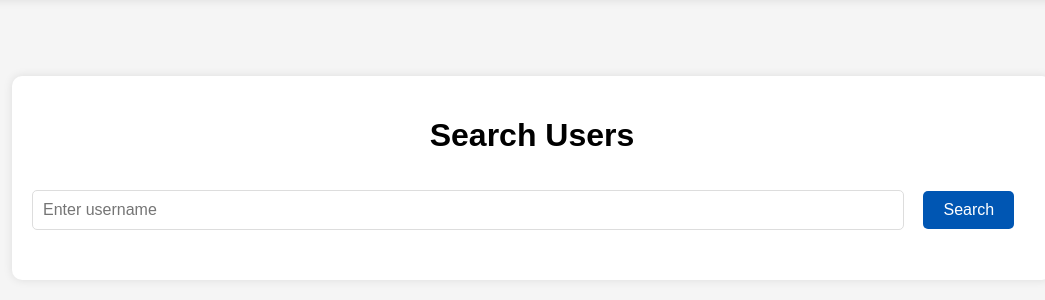
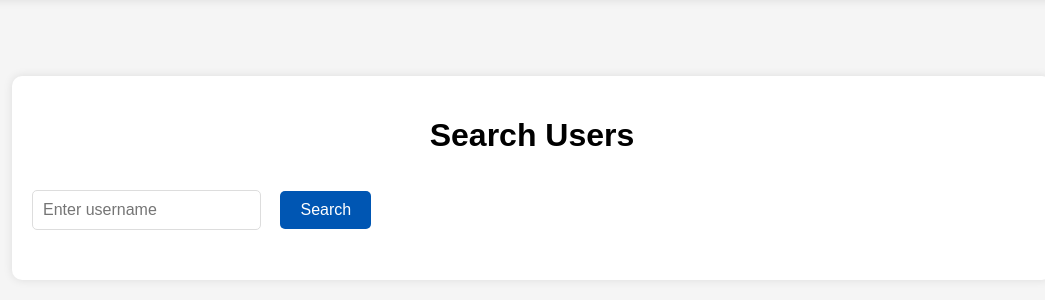
Before and after one commit to lcmiles/CS-421-Final-Project, a Flask app: page /search in a window 1280 px wide. Shown: the part 74-374 px from the top of the page, without its empty margins (108-1153 px from the left). Run offline with Flask 3, Linux system fonts and the light colour scheme.

Commit message:
styling changes

```diff
--- a/templates/search.html
+++ b/templates/search.html
@@ -24,7 +24,7 @@
 
         <form action="{{ url_for('search_users') }}" method="GET">
 
-            <input style="width: 85%" type="text" name="query" placeholder="Enter username" required>
+            <input type="text" name="query" placeholder="Enter username" required>
 
             <button type="submit">Search</button>
 
@@ -38,7 +38,13 @@
 
                     {% for user in users %}
 
-                        <li><img src="{{ url_for('static', filename=user.profile_picture) }}" alt="Profile Picture" class="post-profile-picture"><a class="username" href="{{ url_for('view_profile', username=user.username) }}">{{ user.username }}</a></li>
+                        <li>
+
+                            <img src="{{ url_for('static', filename=user.profile_picture) }}" alt="Profile Picture" class="post-profile-picture">
+
+                            <a class="username" href="{{ url_for('view_profile', username=user.username) }}">{{ user.username }}</a>
+
+                        </li>
 
                     {% endfor %}
 
```
